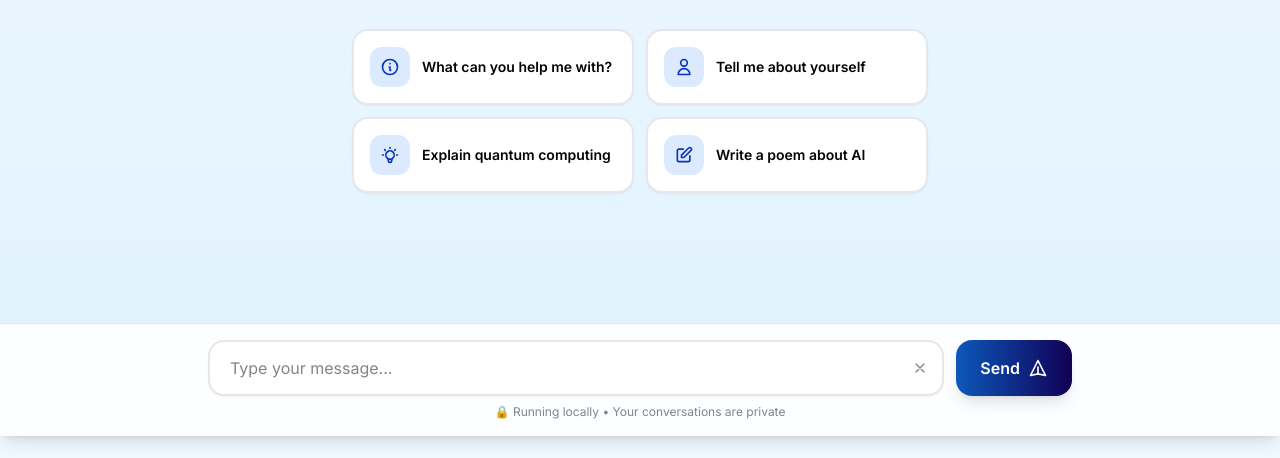
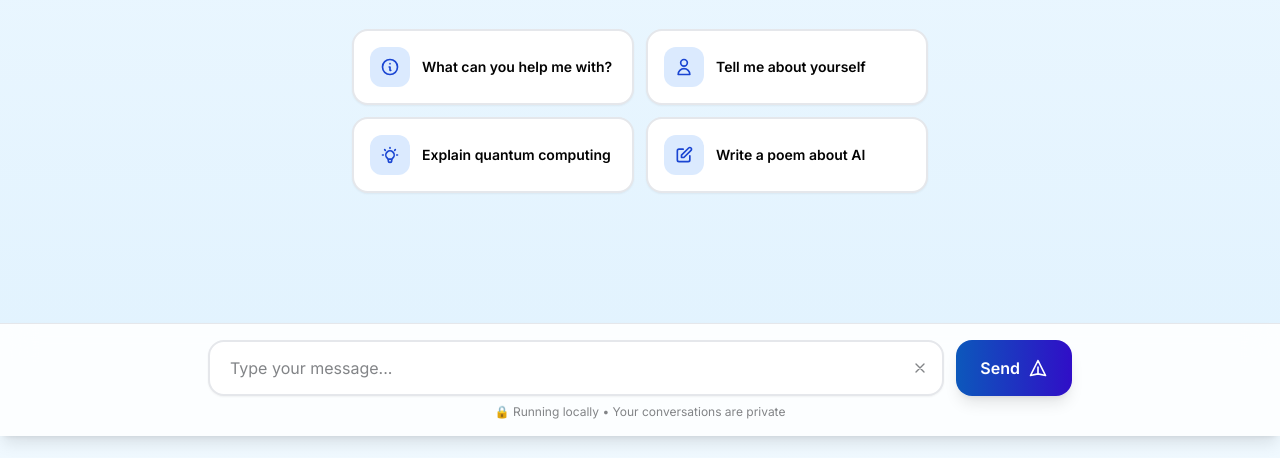
Before and after one commit to bagaspra16/local-chatbot, a plain HTML site: page ui/index.html in a window 1280 px wide. Shown: the part 364-822 px from the top of the page. Drawn offline with nearby package versions, Linux system fonts and the light colour scheme; no server answers.

```diff
--- a/ui/index.html
+++ b/ui/index.html
@@ -25,15 +25,15 @@
            ============================================ */
         :root {
             /* Primary Color - Ubah nilai ini untuk custom warna */
-            --primary-color: #0c35bb;
+            --primary-color: #1a45d2;
             --primary-hover: #1e6aee;
             --primary-light: #DBEAFE;
             --primary-lighter: #EFF6FF;
-            --primary-dark: #043b09;
+            --primary-dark: #010021;
 
             /* Gradient Colors */
             --gradient-start: #0c58bb;
-            --gradient-end: #100055;
+            --gradient-end: #300ec7;
 
             /* Background Colors */
             --bg-gradient-start: #F0F9FF;
@@ -1288,7 +1288,7 @@
                                                 <div class="typing-indicator flex items-center gap-1">
                                                     <span></span><span></span><span></span>
                                                 </div>
-                                                <span class="text-sm">AI sedang berpikir...</span>
+                                                <span class="text-sm">I was thinking...</span>
                                             </div>
                                         ` : (content ? renderMarkdown(content) : '')}
                                         ${isGenerating && content ? '<span class="typing-cursor"></span>' : ''}
```
Also changed, not shown: 3 other files.
